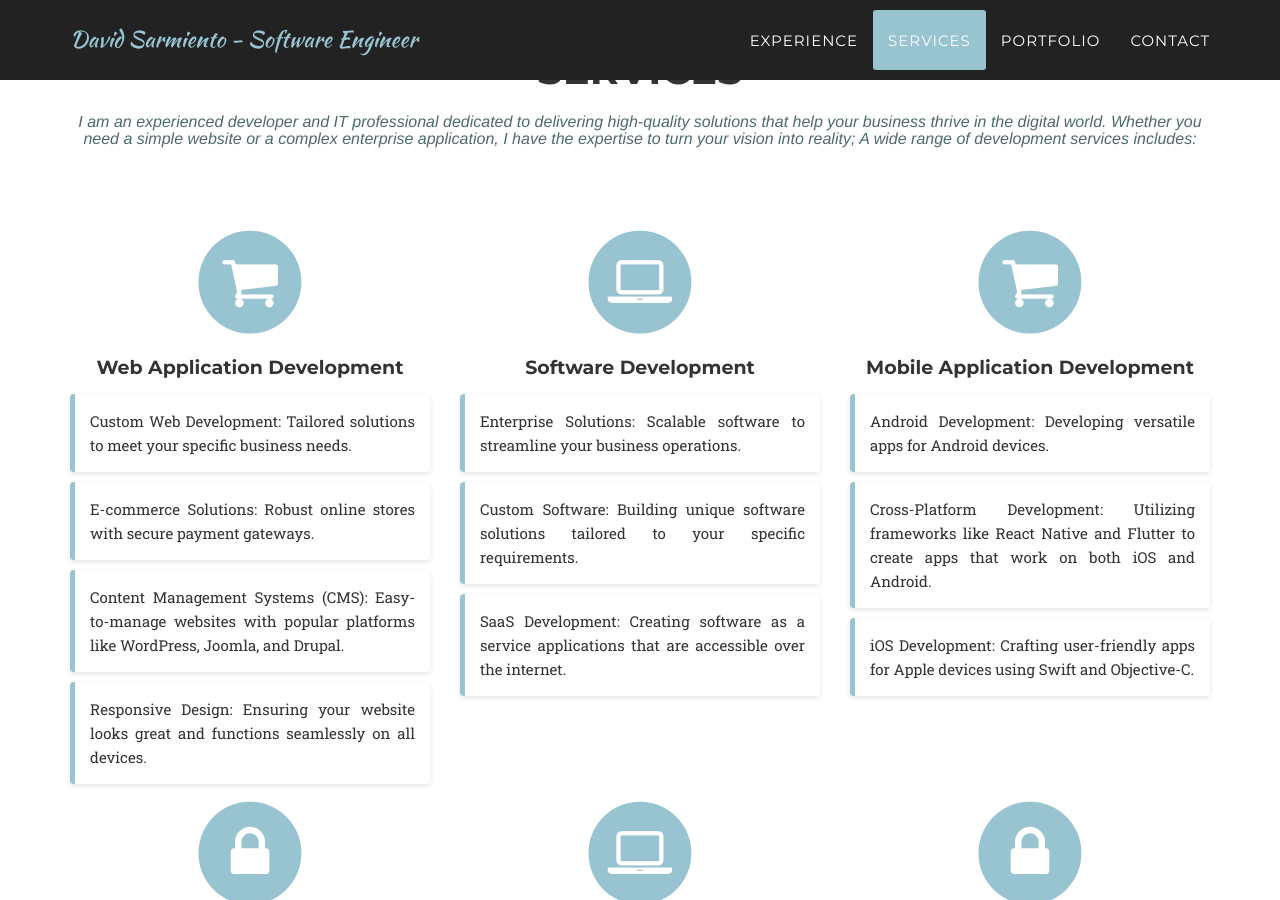
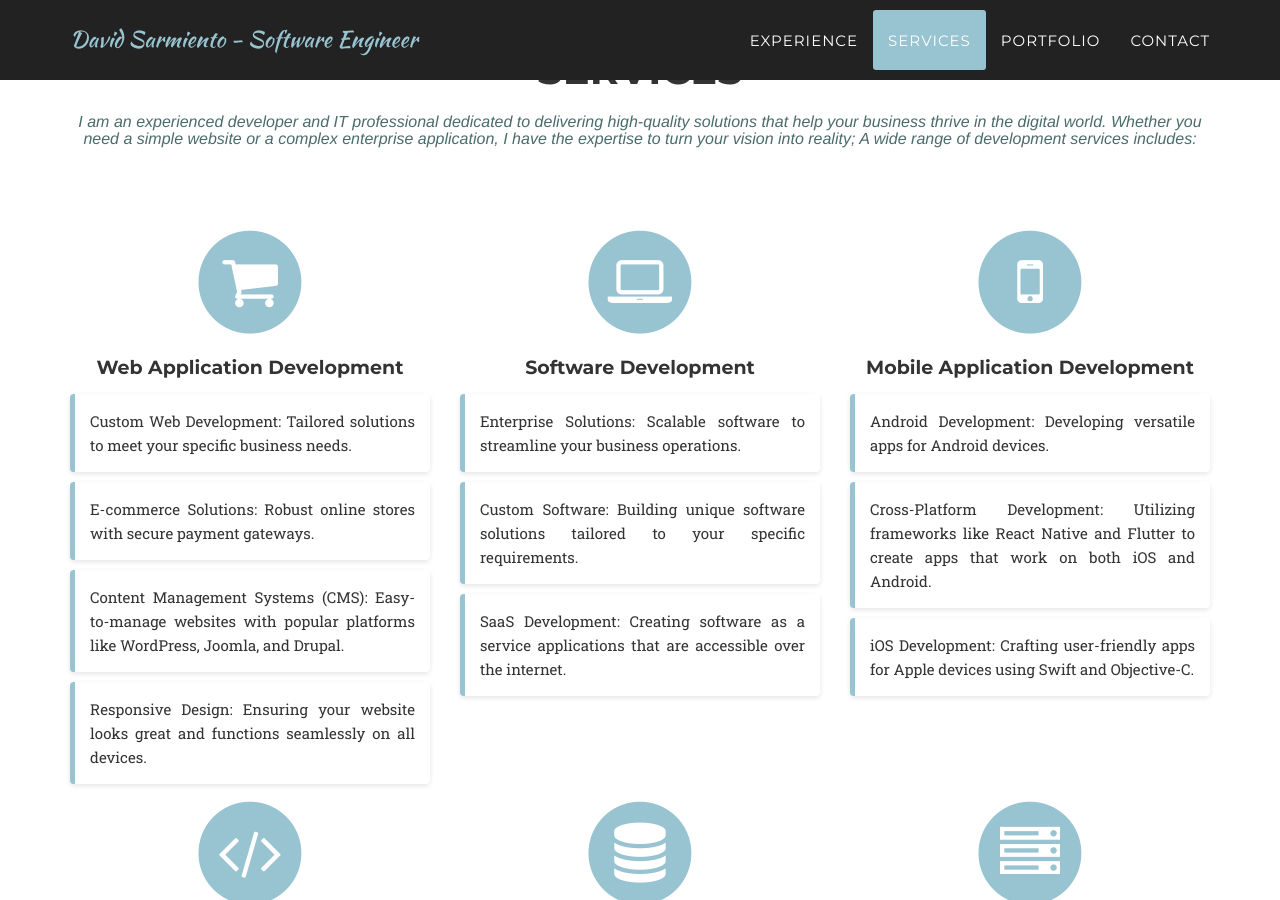
Before and after one commit to edsarmiento/edsarmiento.github.io, a Jekyll site: the page built from index.html, in a window 1280 px wide and 900 px high, scrolled down 3344 px. Built offline with Jekyll 4.4.1, drawn with Linux system fonts in a browser that asks for light colours; some web fonts are replaced.

Commit message:
update awsome fonts  icons

```diff
--- a/_includes/services.html
+++ b/_includes/services.html
@@ -58,7 +58,7 @@
             <div class="col-md-4">
                 <span class="fa-stack fa-4x">
                     <i class="fa fa-circle fa-stack-2x text-primary"></i>
-                    <i class="fa fa-shopping-cart fa-stack-1x fa-inverse"></i>
+                    <i class="fa fa-mobile fa-stack-1x fa-inverse"></i>
                 </span>
                 <h4 class="service-heading">Mobile Application Development</h4>
                 <ul class="styled-list">
@@ -78,7 +78,7 @@
             <div class="col-md-4">
                 <span class="fa-stack fa-4x">
                     <i class="fa fa-circle fa-stack-2x text-primary"></i>
-                    <i class="fa fa-lock fa-stack-1x fa-inverse"></i>
+                    <i class="fa fa-code fa-stack-1x fa-inverse"></i>
                 </span>
                 <h4 class="service-heading">API Development and Integration</h4>
                 <ul class="styled-list">
@@ -95,7 +95,7 @@
             <div class="col-md-4">
                 <span class="fa-stack fa-4x">
                     <i class="fa fa-circle fa-stack-2x text-primary"></i>
-                    <i class="fa fa-laptop fa-stack-1x fa-inverse"></i>
+                    <i class="fa fa-database fa-stack-1x fa-inverse"></i>
                 </span>
                 <h4 class="service-heading">Database Development and Management</h4>
                 <ul class="styled-list">
@@ -113,7 +113,7 @@
             <div class="col-md-4">
                 <span class="fa-stack fa-4x">
                     <i class="fa fa-circle fa-stack-2x text-primary"></i>
-                    <i class="fa fa-lock fa-stack-1x fa-inverse"></i>
+                    <i class="fa fa-server fa-stack-1x fa-inverse"></i>
                 </span>
                 <h4 class="service-heading">DevOps and Continuous Integration/Continuous Deployment</h4>
                 <ul class="styled-list">
```
